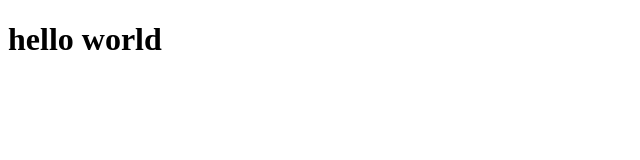
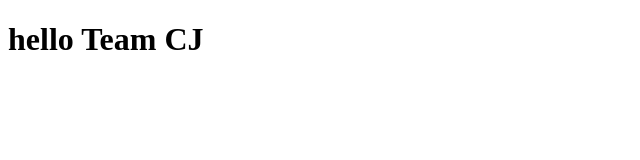
Before and after one commit to cameronjhouser/teamgitlab3, a plain HTML site: page index.html in a window 1280 px wide. Shown: the whole page, without its empty margins (0-640 px from the left). Drawn offline with Linux system fonts and the light colour scheme.

Commit message:
changed text

```diff
--- a/index.html
+++ b/index.html
@@ -4,6 +4,6 @@
 	<title>Hello</title>
 </head>
 <body>
-<h1>hello world</h1>
+<h1>hello Team CJ</h1>
 </body>
 </html>
```
